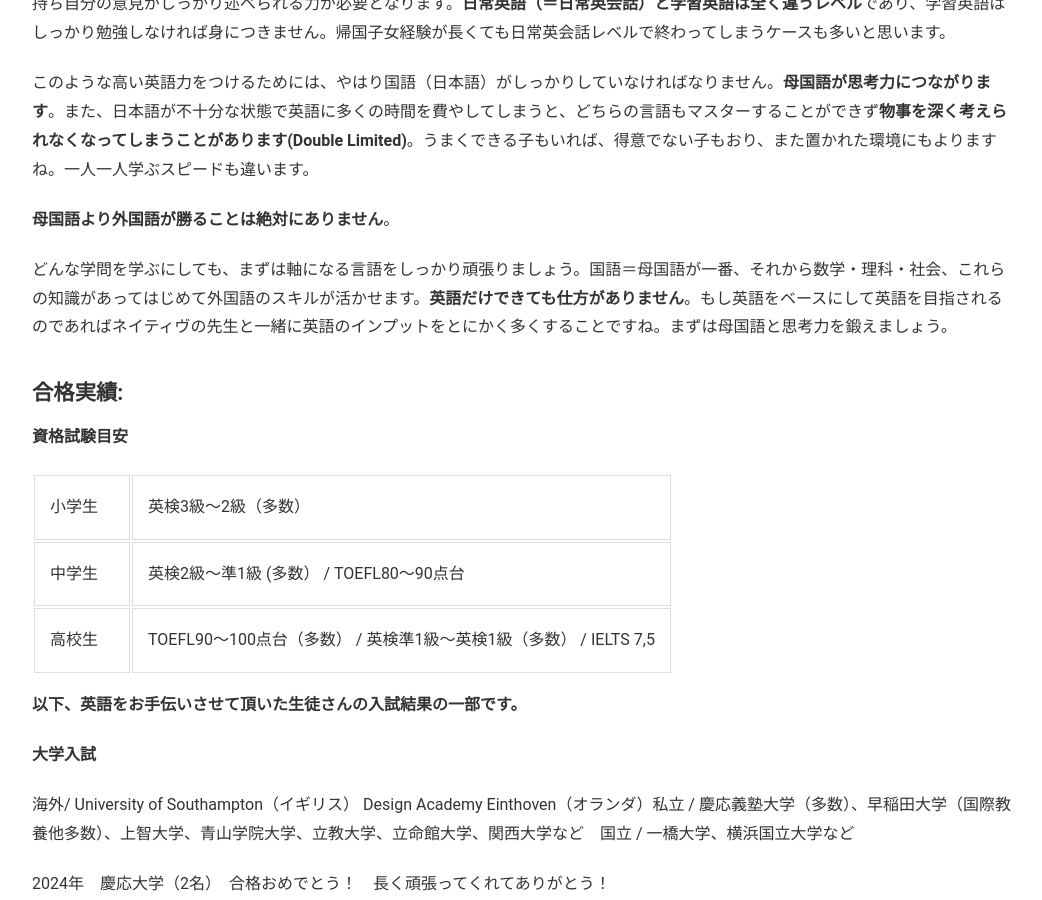
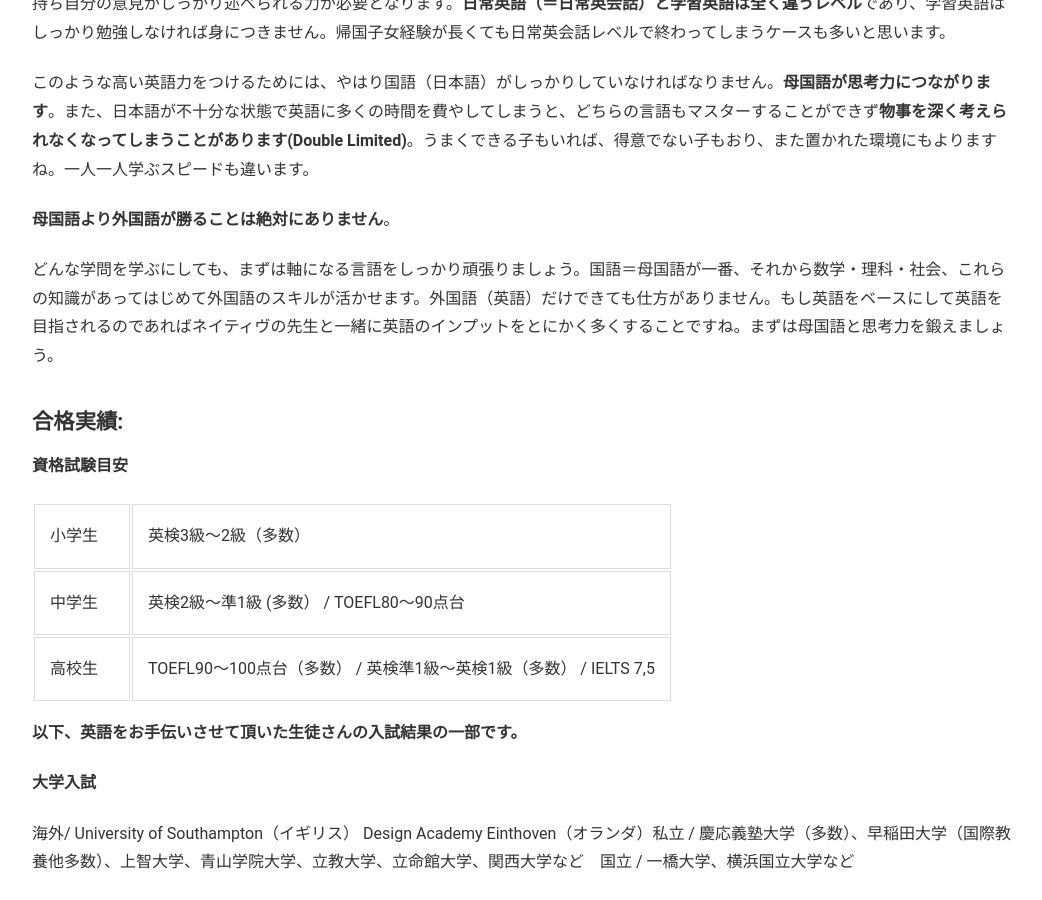
Before and after one commit to phocean/akispace, a Jekyll site: the page built from exam_results.md, in a window 1280 px wide and 900 px high, scrolled down 1039 px. Shown: the whole window, without its empty margins (118-1160 px from the left). Built offline with Jekyll 4.4.1, drawn with Linux system fonts in a browser that asks for light colours.

Commit message:
Update exam_results.md

```diff
--- a/exam_results.md
+++ b/exam_results.md
@@ -30,7 +30,7 @@
 
 **母国語より外国語が勝ることは絶対にありません**。
 
-どんな学問を学ぶにしても、まずは軸になる言語をしっかり頑張りましょう。国語＝母国語が一番、それから数学・理科・社会、これらの知識があってはじめて外国語のスキルが活かせます。**英語だけできても仕方がありません**。もし英語をベースにして英語を目指されるのであればネイティヴの先生と一緒に英語のインプットをとにかく多くすることですね。まずは母国語と思考力を鍛えましょう。
+どんな学問を学ぶにしても、まずは軸になる言語をしっかり頑張りましょう。国語＝母国語が一番、それから数学・理科・社会、これらの知識があってはじめて外国語のスキルが活かせます。外国語（英語）だけできても仕方がありません。もし英語をベースにして英語を目指されるのであればネイティヴの先生と一緒に英語のインプットをとにかく多くすることですね。まずは母国語と思考力を鍛えましょう。
 
 <h4>合格実績:</h4>
 
```
